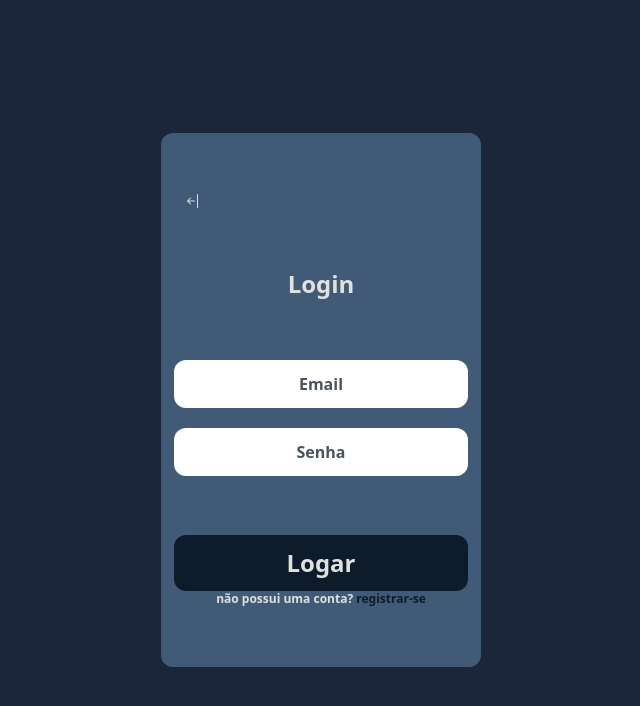
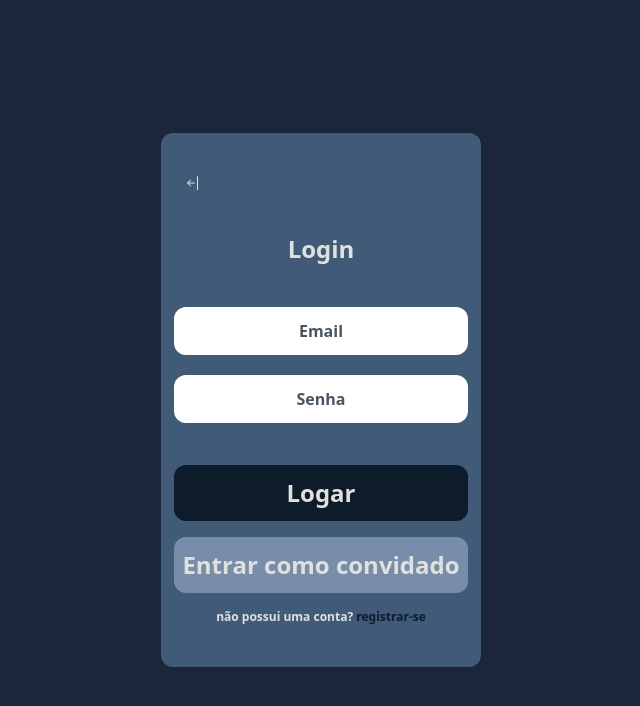
Before and after one commit to WeltonSantosFr/React-Musicista, a React (Vite) app: page /login in a window 1280 px wide. Shown: the top 706 px of the page, without its empty margins (319-959 px from the left). Built offline with nearby package versions, Linux system fonts and the light colour scheme.

Commit message:
feat: implement login as guest

```diff
--- a/src/components/Header/index.tsx
+++ b/src/components/Header/index.tsx
@@ -66,14 +66,14 @@ const Header = () => {
         </button>
         <button
           className="w-40 h-14 text-text rounded-xl font-semibold hover:bg-dark flex justify-center items-center gap-5"
-          onClick={() => navigate("/tabs")}
+          onClick={() => navigate("/profile")}
         >
           <FaUserEdit />
           Edit User
         </button>
         <button
           className="w-40 h-14 text-text rounded-xl font-semibold hover:bg-dark flex justify-center items-center gap-5"
-          onClick={() => navigate("/tabs")}
+          onClick={() => navigate("/")}
         >
           <BsDoorOpenFill />
           Logoff
--- a/src/pages/LoginPage/index.tsx
+++ b/src/pages/LoginPage/index.tsx
@@ -83,9 +83,15 @@ const LoginPage = () => {
           }
         </div>
 
-        <div className="flex flex-col items-center w-11/12">
+        <div className="flex flex-col items-center w-11/12 gap-4">
           <button type="submit" className="w-full h-14 rounded-xl bg-dark text-text font-bold text-2xl hover:bg-gray3 flex justify-center items-center">
-            {loading ? <AiOutlineLoading3Quarters className="animate-spin"/> : <p>Logar</p>}
+            {loading ? <AiOutlineLoading3Quarters className="animate-spin" /> : <p>Logar</p>}
+
+          </button>
+          <button type="button" className="w-full h-14 rounded-xl bg-gray1 text-text font-bold text-2xl hover:bg-gray3 flex justify-center items-center" onClick={() => {
+            localStorage.setItem('@token', 'guest')
+            navigate('/home')}}>
+            Entrar como convidado
 
           </button>
           <p className="text-text text-xs font-bold">
```
